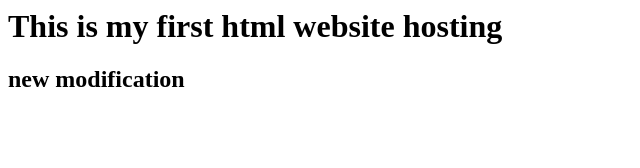
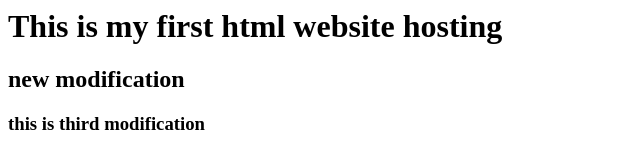
Before and after one commit to indraic/myhtml, a plain HTML site: page index.html in a window 1280 px wide. Shown: the whole page, without its empty margins (0-640 px from the left). Drawn offline with Linux system fonts and the light colour scheme.

Commit message:
third commit

```diff
--- a/index.html
+++ b/index.html
@@ -1,2 +1,4 @@
 <h1> This is my first html website hosting </h1>
 <h2> new modification </h2>
+
+<h3> this is third modification</h3>
```
